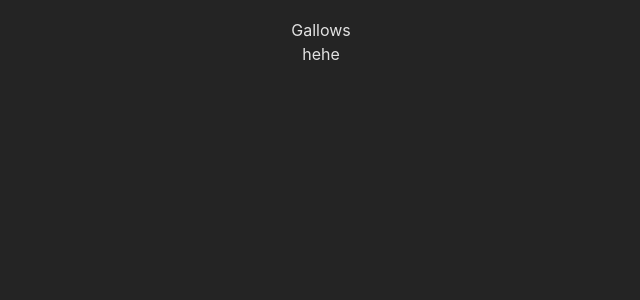
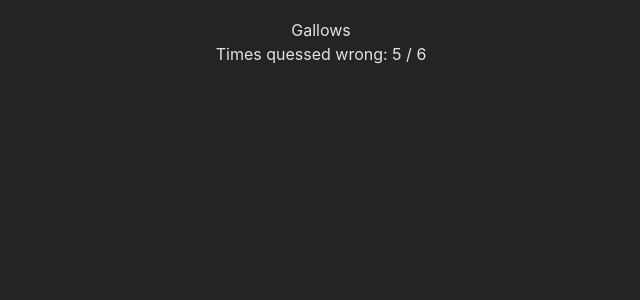
Before and after one commit to yvolha/hangman-game-react, a React (Vite) app in the folder hangman-game/: page / in a window 1280 px wide. Shown: the top 300 px of the page, without its empty margins (319-959 px from the left). Built offline with nearby package versions, Linux system fonts and the light colour scheme.

Commit message:
feat: rename component and add incorrect-guess-allowed constant

```diff
--- a/hangman-game/src/App.tsx
+++ b/hangman-game/src/App.tsx
@@ -1,11 +1,16 @@
 import './App.css'
+import { IncorrectGuessCounter } from './components/incorrect-quess-counter/incorrect-quess-counter.component'
 import { Gallows } from './components/gallows/gallows.component'
 
 function App() {
+  const errorNumber = 5;
   return (
-<div>
-  <Gallows />
-    hehe</div>
+    <div>
+      <Gallows />
+      <div>
+        <IncorrectGuessCounter incorrectGuessNumber={errorNumber} />
+      </div>
+    </div>
   )
 }
 
--- a/hangman-game/src/components/error-counter/error-counter.types.ts
+++ /dev/null
@@ -1,3 +0,0 @@
-export interface IErrorCounterProps {
-    errorNumber: number;
-}
--- /dev/null
+++ b/hangman-game/src/components/incorrect-quess-counter/incorrect-quess-counter.component.tsx
@@ -0,0 +1,9 @@
+import incorrectGuessNumberAllowed from '../../constants/incorrect-quess-number-allowed';
+import './incorrect-quess-counter.css';
+import { IIncorrectGuessCounterProps } from './incorrect-quess-counter.types';
+
+export const IncorrectGuessCounter = ({incorrectGuessNumber}: IIncorrectGuessCounterProps) => {
+    return (
+        <div>Times quessed wrong: {incorrectGuessNumber} / {incorrectGuessNumberAllowed}</div>
+    )
+}
--- /dev/null
+++ b/hangman-game/src/components/incorrect-quess-counter/incorrect-quess-counter.types.ts
@@ -0,0 +1,3 @@
+export interface IIncorrectGuessCounterProps {
+    incorrectGuessNumber: number;
+}
--- /dev/null
+++ b/hangman-game/src/constants/incorrect-quess-number-allowed.ts
@@ -0,0 +1,3 @@
+const incorrectGuessNumberAllowed: number = 6;
+
+export default incorrectGuessNumberAllowed;
```
Also changed, not shown: hangman-game/src/components/error-counter/error-counter.component.tsx (deleted, +0 -8 lines), hangman-game/src/components/incorrect-quess-counter/incorrect-quess-counter.css (added).
